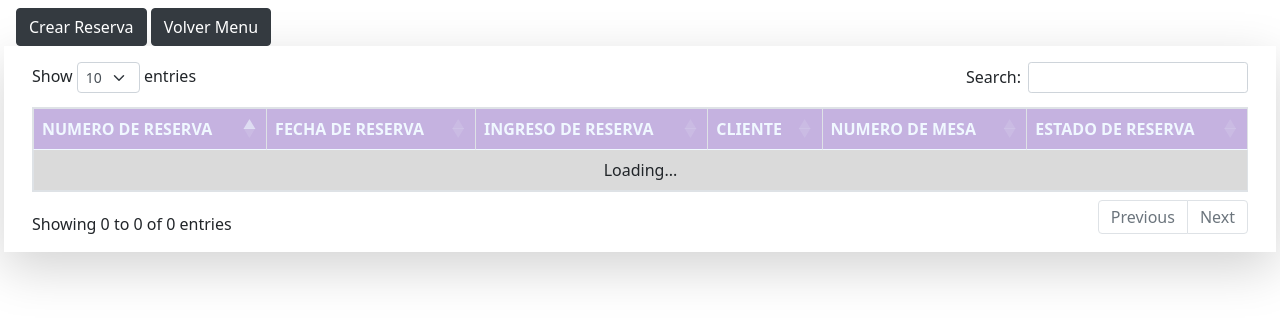
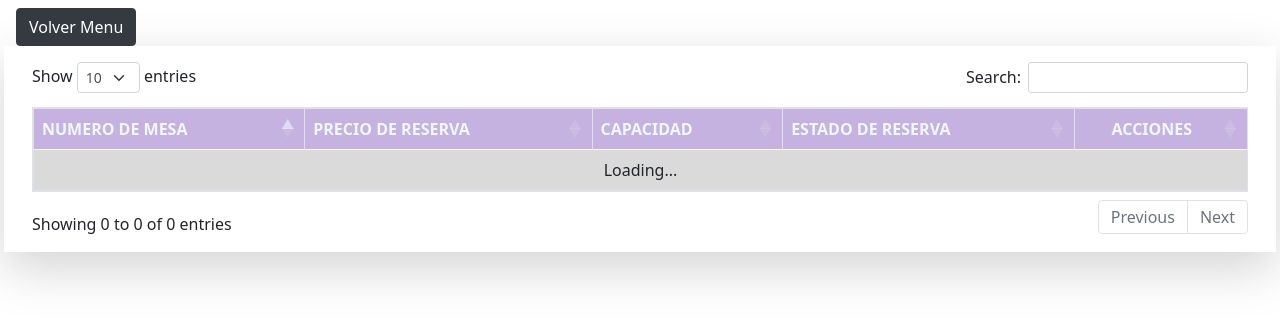
Before and after one commit to FelipeLucero/Restaurant, a Django app: template app_Restaurant/templates/plantillas/reservaCliente.html in a window 1280 px wide. Shown: the top 322 px of the page. Run offline with Django 3.2, Linux system fonts and the light colour scheme; the template is opened without the code that fills it, so the values that code supplies are empty; some libraries are stand-ins or nearby versions.

Commit message:
reservacliente

```diff
--- a/app_Restaurant/templates/plantillas/reservaCliente.html
+++ b/app_Restaurant/templates/plantillas/reservaCliente.html
@@ -21,19 +21,17 @@
 <body>
 
     <div class="container-fluid">
-        <button id="btnCrear" class="btn btn-dark mt-2">Crear Reserva</button>
         <button id="btnVolver" class="btn btn-dark mt-2"  onclick="location.href='http://127.0.0.1:8000/MenuCliente'">Volver Menu</button>
         <div class="row shadow-lg p-3 mb-5">
             <div class="col">
                 <table id="tablaReservas" class="table table-striped table-bordered" style="width:100%">
                 <thead>
                     <tr>
-                        <th>NUMERO DE RESERVA</th>
-                        <th>FECHA DE RESERVA</th>
-                        <th>INGRESO DE RESERVA</th>
-                        <th>CLIENTE</th>
                         <th>NUMERO DE MESA</th>
+                        <th>PRECIO DE RESERVA</th>
+                        <th>CAPACIDAD</th>
                         <th>ESTADO DE RESERVA</th>
+                        <th class="text-center">ACCIONES</th>
                     </tr>
                 </thead>
                 <tbody>
@@ -53,15 +51,22 @@
                 <form id="formReserva">
                     <div class="modal-body">
 
+                        <label for="" class="col-form-label">NUMERO DE MESA</label>
+                        <input id="idMesa" type="number"  class="form-control">
 
-                        <label for="" class="col-form-label">Fecha de la Reserva</label>
+
+                        <label for="" class="col-form-label">FECHA DE LA RESERVA </label>
                         <input type="date" class="form-control" id="fechaReserva">
 
-                        <label for="" class="col-form-label">Numero de Cliente</label>
-                        <input id="idCliente" type="number"  class="form-control">
 
-                        <label for="" class="col-form-label">Numero de Mesa</label>
-                        <input id="idMesa" type="number"  class="form-control">
+                        <label for="" class="col-form-label">NOMBRE</label>
+                        <input id="nombre" type="text"  class="form-control">
+
+                        <label for="" class="col-form-label">APELLIDO </label>
+                        <input id="apellido" type="text"  class="form-control">
+
+                        <label for="" class="col-form-label">CELULAR </label>
+                        <input id="celular" type="text"  class="form-control">
 
 
                     </div>
@@ -82,58 +87,62 @@
 <script type="text/javascript" language="javascript" src="https://cdn.datatables.net/1.10.22/js/dataTables.bootstrap5.min.js"></script>
 <script>
 $(document).ready(function() {
-    let url = 'https://cors-anywhere.herokuapp.com/52.3.46.105/api/reserva';
+    let url = 'https://cors-anywhere.herokuapp.com/52.3.46.105/api/mesa';
     let urlCrear= 'https://cors-anywhere.herokuapp.com/52.3.46.105/api/Reserva';
     let opcion = null;
-    let fechaReserva, idCliente, idMesa;
+    let fechaReserva, idMesa, nombre, apellido, celular, fila;
     //MOSTRAR
-    let tablaArticulos = $('#tablaReservas').DataTable({
+    let tablaReservas = $('#tablaReservas').DataTable({
         "ajax":{
             "url": url,
             "dataSrc":""
         },
         "columns":[
-            {"data":"idReserva"},
-            {"data":"fechaReserva"},
-            {"data":"fechaIngresoRe"},
-            {"data":"cliente"},
             {"data":"idMesa"},
-            {"data":"estadoReserva"},
+            {"data":"precioReserva"},
+            {"data":"capacidad"},
+            {"data":"estadoMesa"},
+            {"defaultContent": "<div class='text-center'><div class='btn-group'><button class='btn btn-info btn-sm btnGuardar'>Reservar</button>"}
         ],
 
     });
-    //CREAR
-    $("#btnCrear").click(function(){
+
+    //EDITAR
+    $(document).on("click", ".btnGuardar", function(){
         opcion='crear';
-        idCliente=null;
-        $("#formReserva").trigger("reset");
-        $(".modal-header").css( "background-color", "#23272b");
-        $(".modal-header").css( "color", "white" );
+        fila = $(this).closest("tr");
+        idMesa = parseInt(fila.find('td:eq(0)').text());
+        $("#idMesa").val(idMesa);
+        $(".modal-header").css("background-color", "#7303c0");
+        $(".modal-header").css("color", "white" );
         $(".modal-title").text("Crear Reserva");
         $('#modalCRUD').modal('show');
     });
 
-
     //submit para el CREAR
-    $('#formArticulos').submit(function(e){
+    $('#formReserva').submit(function(e){
         //header.Add('Access-Control-Allow-Origin *');
         e.preventDefault();
         fechaReserva = $.trim($('#fechaReserva').val());
-        idCliente = $.trim($('#idCliente').val());
-        idMesa = $.trim($('#idMesa').val());
+        nombre = $.trim($('#nombre').val());
+        apellido = $.trim($('#apellido').val());
+        celular = $.trim($('#celular').val());
+
         if(opcion=='crear'){
+
             $.ajax({
                 url: urlCrear,
                 method: 'post',
                 contentType: 'application/json',
-                data:  JSON.stringify({fechaReserva:fechaReserva, idCliente:idCliente, idMesa:idMesa}),
+                data:  JSON.stringify({ fechaReserva:fechaReserva, idMesa:idMesa, nombre:nombre, apellido:apellido, celular:celular}),
                 success: function(data) {
-                    tablaMesas.ajax.reload(null, false);
+                    tablaReservas.ajax.reload(null, false);
                 }
             });
         }
         $('#modalCRUD').modal('hide');
     });
+
 });
 </script>
 </body>
```
Also changed, not shown: db.sqlite3.
